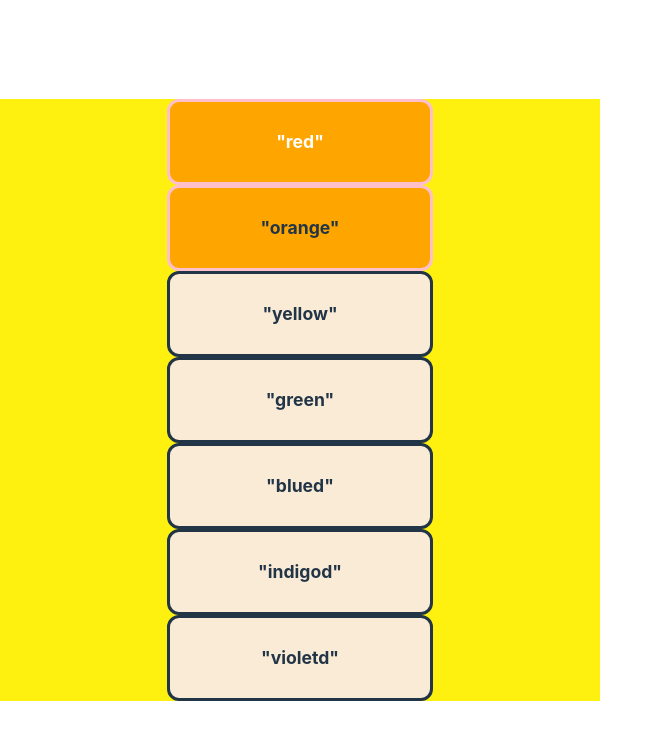
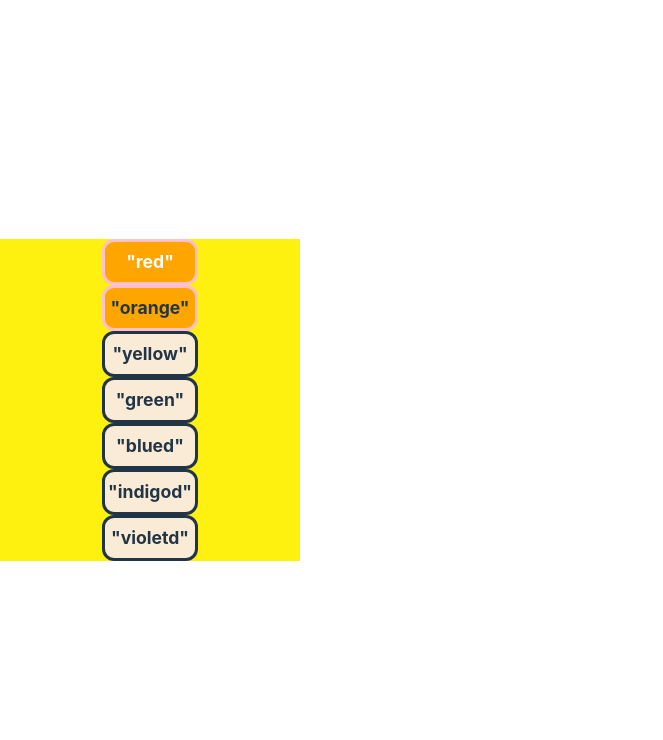
Before and after one commit to lcim/vite-test, a React (Vite) app: page / in a window 1280 px wide. Shown: the top 740 px of the page, without its empty margins (0-663 px from the left). Built offline with nearby package versions, Linux system fonts and the light colour scheme.

Commit message:
resized boxes

```diff
--- a/src/index.css
+++ b/src/index.css
@@ -21,11 +21,11 @@
   align-items: center;
   text-align: center;
   margin: auto;
-  width: 600px;
+  width: 300px;
 }
 .box {
-  height: 80px;
-  width: 260px;
+  height: 40px;
+  width: 90px;
   border-radius: 12px;
   border: 3px solid;
   margin: auto;
@@ -66,7 +66,12 @@
     border: 6px dashed red;
   }
 }
-
+@media screen and (min-width: 480px) and (max-height: 400px) {
+  .container {
+    flex-direction: row;
+    border: 6px dashed red;
+  }
+}
 a {
   font-weight: 500;
   color: #646cff;
```
